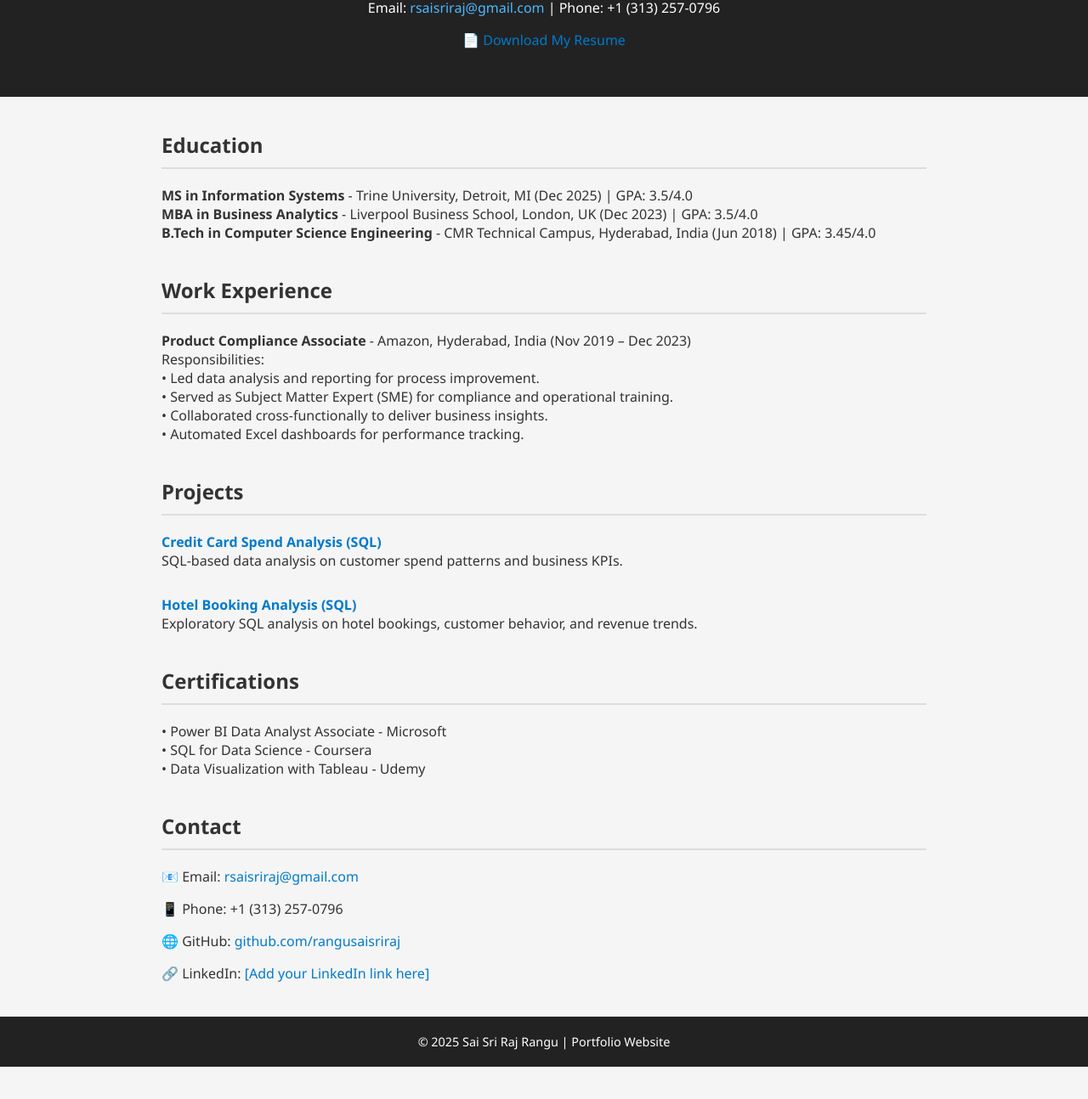
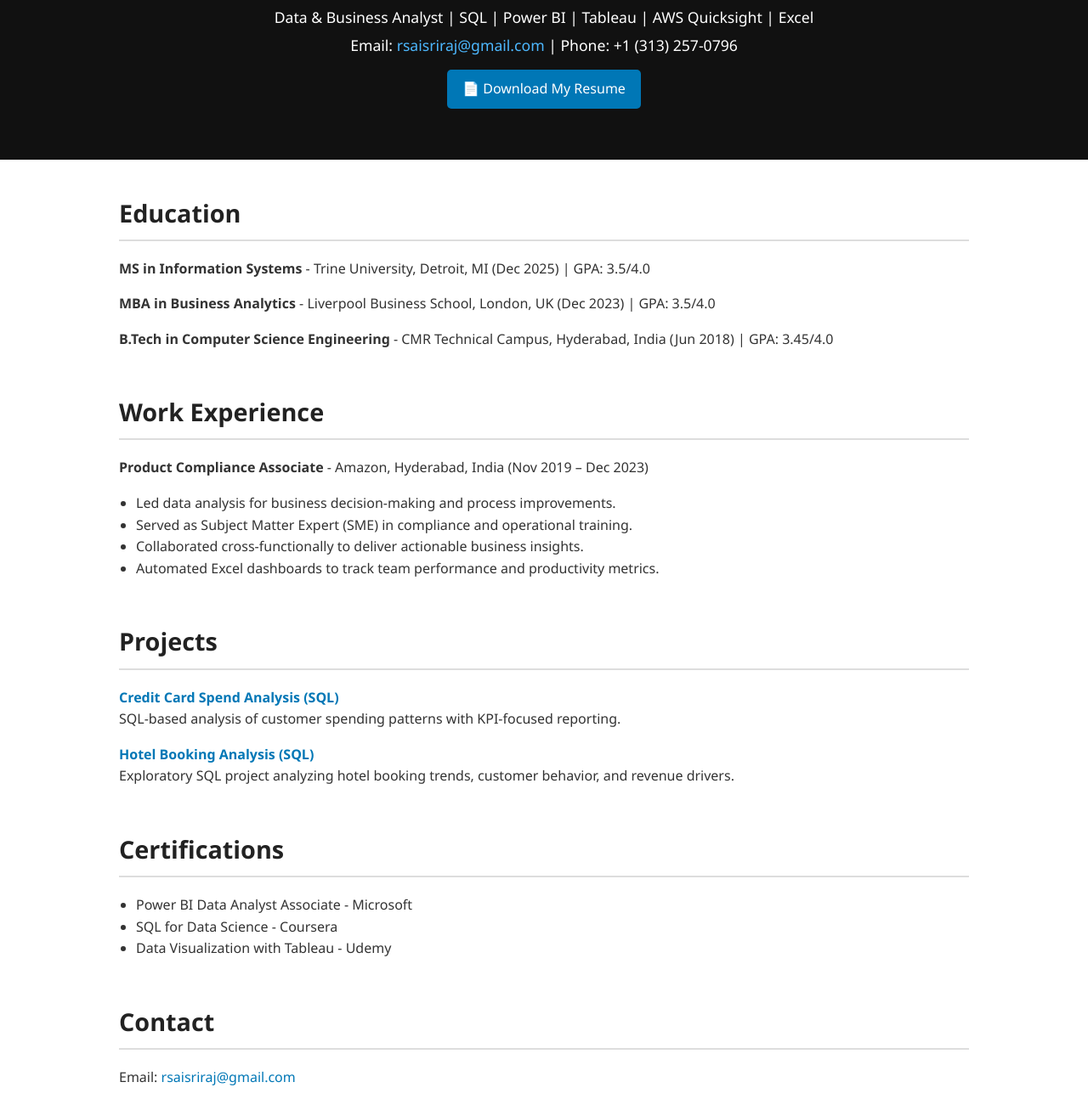
Before and after one commit to rangusaisriraj/saisrirajrangu.github.io, a plain HTML site: page index.html in a window 1280 px wide. Shown: the part 166-1460 px from the top of the page at 85% size. Before the commit the page ends 1422 px from the top, so only its background shows below. Drawn offline with Linux system fonts and the light colour scheme.

Commit message:
Update index.html

```diff
--- a/index.html
+++ b/index.html
@@ -8,42 +8,76 @@
         body {
             margin: 0;
             font-family: 'Segoe UI', Tahoma, Geneva, Verdana, sans-serif;
-            background-color: #f5f5f5;
-            color: #333;
+            background-color: #FFFFFF;
+            color: #333333;
+            line-height: 1.6;
         }
         header {
-            background-color: #222;
-            color: #fff;
-            padding: 40px 20px;
+            background-color: #111111;
+            color: #FFFFFF;
+            padding: 60px 20px;
             text-align: center;
         }
-        section {
-            max-width: 900px;
+        header h1 {
+            margin-bottom: 10px;
+            font-size: 2.8em;
+        }
+        header p {
+            margin: 5px 0;
+            font-size: 1.1em;
+        }
+        .container {
+            max-width: 1000px;
             margin: 40px auto;
             padding: 0 20px;
         }
+        section {
+            margin-bottom: 50px;
+        }
         h2 {
-            color: #333;
-            border-bottom: 2px solid #ddd;
-            padding-bottom: 10px;
+            color: #222222;
+            border-bottom: 2px solid #dddddd;
+            padding-bottom: 8px;
             margin-bottom: 20px;
+            font-size: 1.8em;
+        }
+        .btn {
+            display: inline-block;
+            padding: 10px 18px;
+            background-color: #0077b6;
+            color: #ffffff;
+            text-decoration: none;
+            border-radius: 5px;
+            margin-top: 10px;
+            transition: background-color 0.3s ease;
+        }
+        .btn:hover {
+            background-color: #023e8a;
         }
         a {
-            color: #007acc;
+            color: #0077b6;
             text-decoration: none;
         }
         a:hover {
             text-decoration: underline;
         }
-        .project, .certification, .education, .experience {
-            margin-bottom: 30px;
+        ul {
+            padding-left: 20px;
         }
         footer {
             text-align: center;
             padding: 20px;
+            background-color: #111111;
+            color: #CCCCCC;
             font-size: 0.9em;
-            background-color: #222;
-            color: #fff;
+        }
+        @media (max-width: 600px) {
+            header h1 {
+                font-size: 2em;
+            }
+            .container {
+                padding: 0 10px;
+            }
         }
     </style>
 </head>
@@ -51,63 +85,61 @@
 
 <header>
     <h1>Sai Sri Raj Rangu</h1>
-    <p>Data & Business Analyst | SQL | Power BI | Tableau | AWS Quicksight | Advanced Excel</p>
-    <p>Email: <a href="mailto:rsaisriraj@gmail.com" style="color: #4DB8FF;">rsaisriraj@gmail.com</a> | Phone: +1 (313) 257-0796</p>
-    <p><a href="https://drive.google.com/file/d/1JNGaLh_uXoo2EtoYcO2a-spvr_UfJLFh/view?usp=drive_link" target="https://drive.google.com/file/d/1JNGaLh_uXoo2EtoYcO2a-spvr_UfJLFh/view?usp=drive_link">📄 Download My Resume</a></p>
+    <p>Data & Business Analyst | SQL | Power BI | Tableau | AWS Quicksight | Excel</p>
+    <p>Email: <a href="mailto:rsaisriraj@gmail.com" style="color:#4DB8FF;">rsaisriraj@gmail.com</a> | Phone: +1 (313) 257-0796</p>
+    <a class="btn" href="https://drive.google.com/file/d/1JNGaLh_uXoo2EtoYcO2a-spvr_UfJLFh/view?usp=drive_link" target="_blank">📄 Download My Resume</a>
 </header>
+
+<div class="container">
 
     <section>
         <h2>Education</h2>
-    <div class="education">
-        <strong>MS in Information Systems</strong> - Trine University, Detroit, MI (Dec 2025) | GPA: 3.5/4.0<br>
-        <strong>MBA in Business Analytics</strong> - Liverpool Business School, London, UK (Dec 2023) | GPA: 3.5/4.0<br>
-        <strong>B.Tech in Computer Science Engineering</strong> - CMR Technical Campus, Hyderabad, India (Jun 2018) | GPA: 3.45/4.0
-    </div>
+        <p><strong>MS in Information Systems</strong> - Trine University, Detroit, MI (Dec 2025) | GPA: 3.5/4.0</p>
+        <p><strong>MBA in Business Analytics</strong> - Liverpool Business School, London, UK (Dec 2023) | GPA: 3.5/4.0</p>
+        <p><strong>B.Tech in Computer Science Engineering</strong> - CMR Technical Campus, Hyderabad, India (Jun 2018) | GPA: 3.45/4.0</p>
     </section>
 
     <section>
         <h2>Work Experience</h2>
-    <div class="experience">
-        <strong>Product Compliance Associate</strong> - Amazon, Hyderabad, India (Nov 2019 – Dec 2023)<br>
-        Responsibilities:<br>
-        • Led data analysis and reporting for process improvement.<br>
-        • Served as Subject Matter Expert (SME) for compliance and operational training.<br>
-        • Collaborated cross-functionally to deliver business insights.<br>
-        • Automated Excel dashboards for performance tracking.
-    </div>
+        <p><strong>Product Compliance Associate</strong> - Amazon, Hyderabad, India (Nov 2019 – Dec 2023)</p>
+        <ul>
+            <li>Led data analysis for business decision-making and process improvements.</li>
+            <li>Served as Subject Matter Expert (SME) in compliance and operational training.</li>
+            <li>Collaborated cross-functionally to deliver actionable business insights.</li>
+            <li>Automated Excel dashboards to track team performance and productivity metrics.</li>
+        </ul>
     </section>
 
     <section>
         <h2>Projects</h2>
-    <div class="project">
-        <strong><a href="https://github.com/rangusaisriraj/credit-card-spend-analysis" target="_blank">Credit Card Spend Analysis (SQL)</a></strong><br>
-        SQL-based data analysis on customer spend patterns and business KPIs.
-    </div>
-    <div class="project">
-        <strong><a href="https://github.com/rangusaisriraj/Hotel_Booking_SQL_Project" target="_blank">Hotel Booking Analysis (SQL)</a></strong><br>
-        Exploratory SQL analysis on hotel bookings, customer behavior, and revenue trends.
-    </div>
+        <p><strong><a href="https://github.com/rangusaisriraj/credit-card-spend-analysis" target="_blank">Credit Card Spend Analysis (SQL)</a></strong><br>
+        SQL-based analysis of customer spending patterns with KPI-focused reporting.</p>
+
+        <p><strong><a href="https://github.com/rangusaisriraj/Hotel_Booking_SQL_Project" target="_blank">Hotel Booking Analysis (SQL)</a></strong><br>
+        Exploratory SQL project analyzing hotel booking trends, customer behavior, and revenue drivers.</p>
     </section>
 
     <section>
         <h2>Certifications</h2>
-    <div class="certification">
-        • Power BI Data Analyst Associate - Microsoft<br>
-        • SQL for Data Science - Coursera<br>
-        • Data Visualization with Tableau - Udemy
-    </div>
+        <ul>
+            <li>Power BI Data Analyst Associate - Microsoft</li>
+            <li>SQL for Data Science - Coursera</li>
+            <li>Data Visualization with Tableau - Udemy</li>
+        </ul>
     </section>
 
     <section>
         <h2>Contact</h2>
-    <p>📧 Email: <a href="mailto:rsaisriraj@gmail.com">rsaisriraj@gmail.com</a></p>
-    <p>📱 Phone: +1 (313) 257-0796</p>
-    <p>🌐 GitHub: <a href="https://github.com/rangusaisriraj" target="_blank">github.com/rangusaisriraj</a></p>
-    <p>🔗 LinkedIn: <a href="#" target="_blank">[Add your LinkedIn link here]</a></p>
+        <p>Email: <a href="mailto:rsaisriraj@gmail.com">rsaisriraj@gmail.com</a></p>
+        <p>Phone: +1 (313) 257-0796</p>
+        <p>GitHub: <a href="https://github.com/rangusaisriraj" target="_blank">github.com/rangusaisriraj</a></p>
+        <p>LinkedIn: <a href="#" target="_blank">[Add Your LinkedIn URL]</a></p>
     </section>
 
+</div>
+
 <footer>
-    © 2025 Sai Sri Raj Rangu | Portfolio Website
+    © 2025 Sai Sri Raj Rangu | All Rights Reserved
 </footer>
 
 </body>
```
Lines whose indentation alone changed are shown as unchanged.
